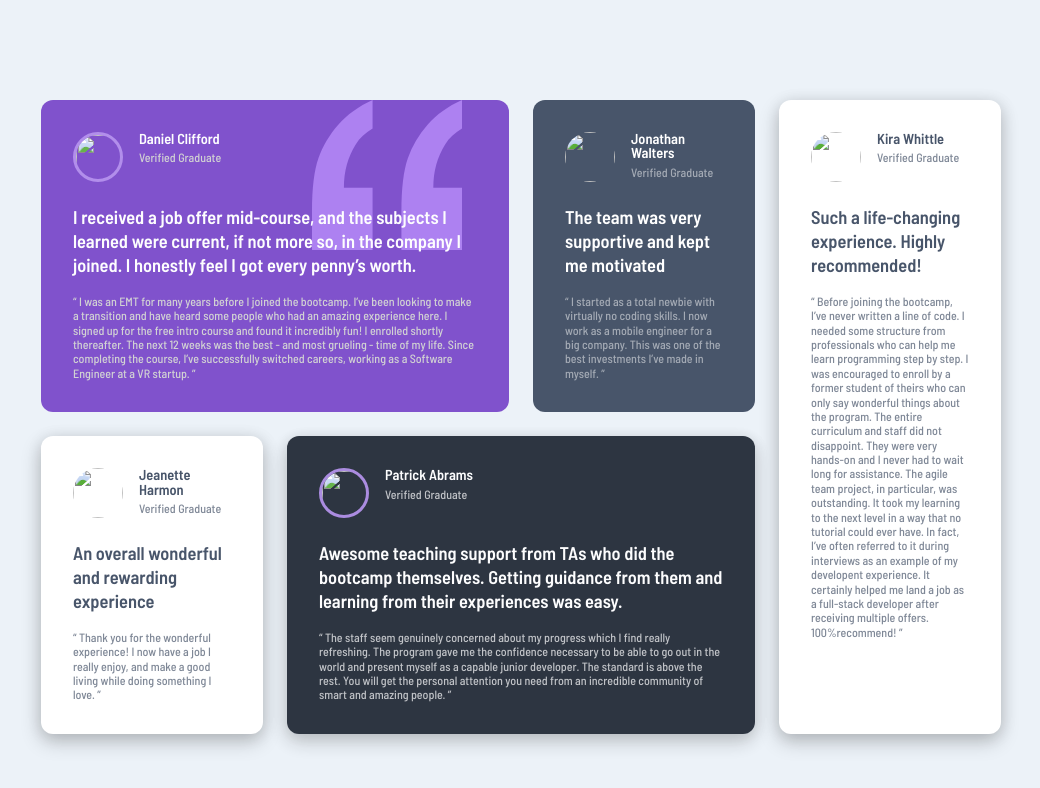
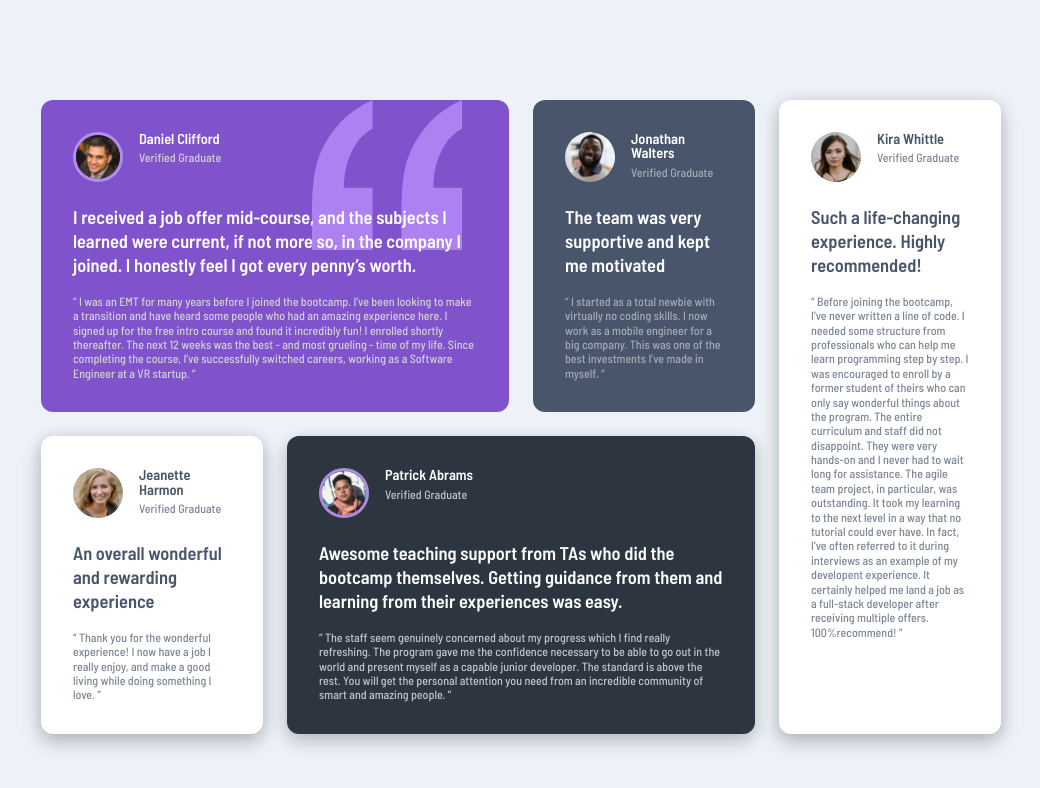
Before and after one commit to mohamedsec/Testimonials-Grid-Section-Main, a plain HTML site: page index.html in a window 1280 px wide. Shown: the whole page, without its empty margins (119-1159 px from the left). Drawn offline with Linux system fonts and the light colour scheme; the site is published under a folder, as on GitHub Pages, so addresses that start at the root find nothing.

Commit message:
Update index.html
update img src

```diff
--- a/index.html
+++ b/index.html
@@ -15,7 +15,7 @@
     <article class="Daniel">
       <header>
 
-        <img src="/images/image-daniel.JPG" alt=""  loading="eager" >
+        <img src="./images/image-daniel.JPG" alt=""  loading="eager" >
 
         <div class="usrName">
           <h1> Daniel Clifford</h1>
@@ -40,7 +40,7 @@
     </article>
     <article class="Jonathan">
       <header>
-        <img src="/images/image-jonathan.JPG" alt=""  loading="eager" >
+        <img src="./images/image-jonathan.JPG" alt=""  loading="eager" >
         <div class="usrName">
           <h1>
             Jonathan Walters</h1>
@@ -55,7 +55,7 @@
     </article>
     <article class="Jeanette">
       <header>
-        <img src="/images/image-jeanette.JPG" alt=""  loading="eager" >
+        <img src="./images/image-jeanette.JPG" alt=""  loading="eager" >
         <div class="usrName">
           <h1>
             Jeanette Harmon</h1>
@@ -69,7 +69,7 @@
     </article>
     <article class="Patrick">
       <header>
-        <img src="/images/image-patrick.JPG" alt=""  loading="eager" >
+        <img src="./images/image-patrick.JPG" alt=""  loading="eager" >
 
         <div class="usrName">
           <h1>  Patrick Abrams</h1>
@@ -89,7 +89,7 @@
     </article>
     <article class="Kira">
       <header>
-        <img src="/images/image-kira.JPG" alt=""  loading="eager" >
+        <img src="./images/image-kira.JPG" alt=""  loading="eager" >
         <div class="usrName">
           <h1>Kira Whittle</h1>
           <p>Verified Graduate</p>
```
